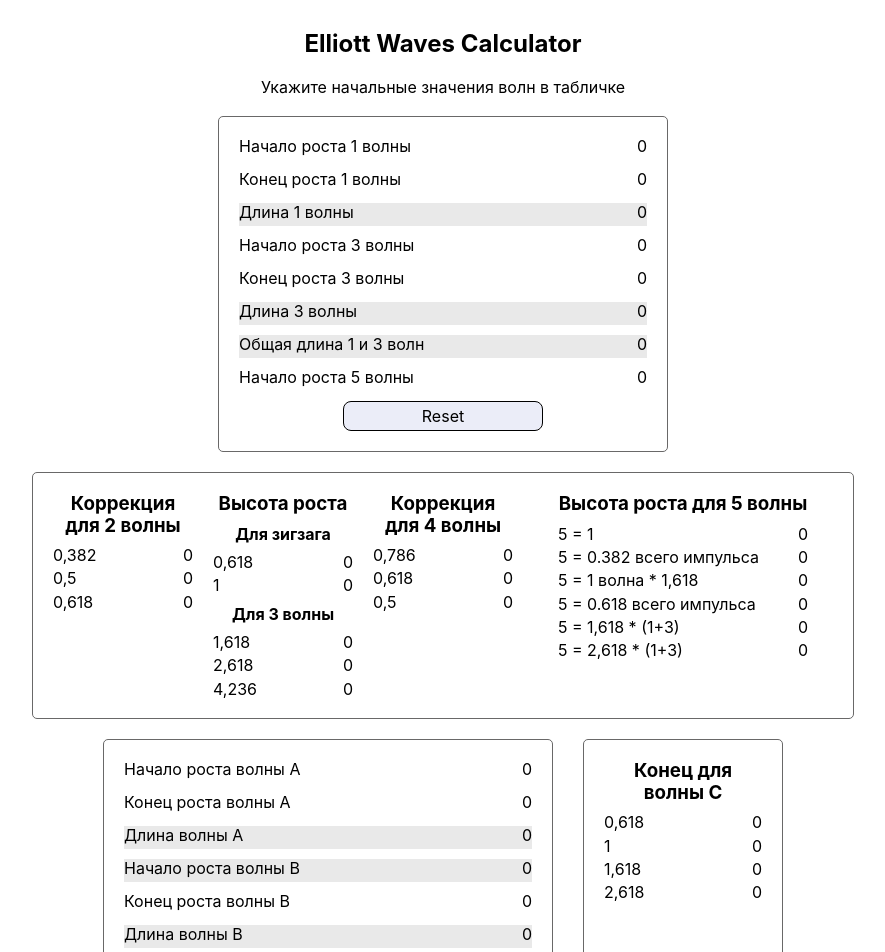
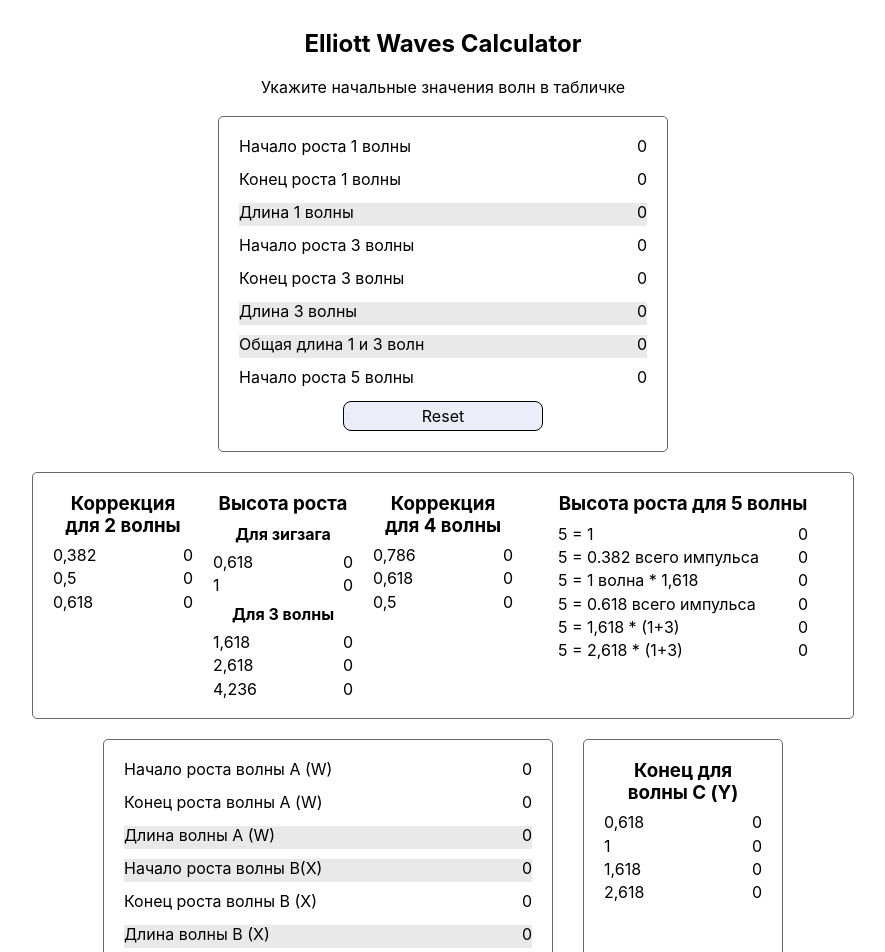
Before and after one commit to MarginTrader1/elliott-wave-calculator, a React (Vite) app: page / in a window 1280 px wide. Shown: the top 952 px of the page, without its empty margins (197-1082 px from the left). Built offline with nearby package versions, Linux system fonts and the light colour scheme.

Commit message:
мелкие исправления
1

```diff
--- a/src/components/CorrectionDataTable/CorrectionDataTable.jsx
+++ b/src/components/CorrectionDataTable/CorrectionDataTable.jsx
@@ -31,7 +31,7 @@ const CorrectionDataTable = ({
                onMouseEnter={() => setShowInput1(true)}
                onMouseLeave={() => setShowInput1(false)}
             >
-               <label htmlFor={`startWaveA`}>Начало роста волны A</label>
+               <label htmlFor={`startWaveA`}>Начало роста волны A (W)</label>
                {showInput1 ? (
                   <input
                      name="startWaveA"
@@ -54,7 +54,7 @@ const CorrectionDataTable = ({
                onMouseEnter={() => setShowInput2(true)}
                onMouseLeave={() => setShowInput2(false)}
             >
-               <label htmlFor={`endWaveA`}>Конец роста волны А</label>
+               <label htmlFor={`endWaveA`}>Конец роста волны А (W)</label>
                {showInput2 ? (
                   <input
                      name="endWaveA"
@@ -73,11 +73,11 @@ const CorrectionDataTable = ({
                )}
             </div>
             <div className={css.waveText}>
-               <p>Длина волны A</p>
+               <p>Длина волны A (W)</p>
                <p>{waveALenght}</p>
             </div>
             <div className={css.waveText}>
-               <p>Начало роста волны B</p>
+               <p>Начало роста волны B(X)</p>
                <p>{endWaveA}</p>
             </div>
             <div
@@ -85,7 +85,7 @@ const CorrectionDataTable = ({
                onMouseEnter={() => setShowInput3(true)}
                onMouseLeave={() => setShowInput3(false)}
             >
-               <label htmlFor={`endWaveB`}>Конец роста волны B</label>
+               <label htmlFor={`endWaveB`}>Конец роста волны B (X)</label>
                {showInput3 ? (
                   <input
                      name="endWaveB"
@@ -104,11 +104,11 @@ const CorrectionDataTable = ({
                )}
             </div>
             <div className={css.waveText}>
-               <p>Длина волны B</p>
+               <p>Длина волны B (X)</p>
                <p>{waveBLenght}</p>
             </div>
             <div className={css.waveText}>
-               <p>Начало роста волны С</p>
+               <p>Начало роста волны С (Y)</p>
                <p>{endWaveB}</p>
             </div>
 
--- a/src/components/CorrectionTable/CorrectionTable.jsx
+++ b/src/components/CorrectionTable/CorrectionTable.jsx
@@ -3,7 +3,7 @@ import css from "./CorrectionTable.module.css";
 const CorrectionTable = ({ waveCheight0618, waveCheight1, waveCheight1618, waveCheight2618 }) => {
    return (
       <div className={css.waveData}>
-         <h3 className={css.title}>Конец для волны С</h3>
+         <h3 className={css.title}>Конец для волны С (Y)</h3>
          <div className={css.list}>
             <p className={css.content}>
                <span>{"0,618"}</span> <span>{waveCheight0618}</span>
```
